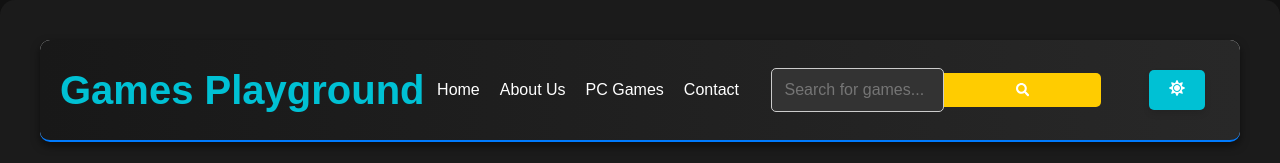
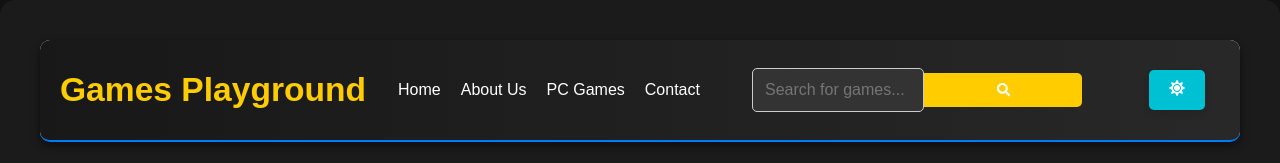
Before and after one commit to PRIYANSHUSINGH2003/playverse, a React (Create React App) app: page / in a window 1280 px wide. Shown: the top 163 px of the page. Built offline with nearby package versions, Linux system fonts and the light colour scheme; no server answers.

Commit message:
Add files via upload

```diff
--- a/src/App.css
+++ b/src/App.css
@@ -30,8 +30,6 @@ header {
 }
 
 header .logo h1 {
-  font-size: 2.5rem;
-  color: #00c1d4;
   font-weight: 700;
 }
 
```
